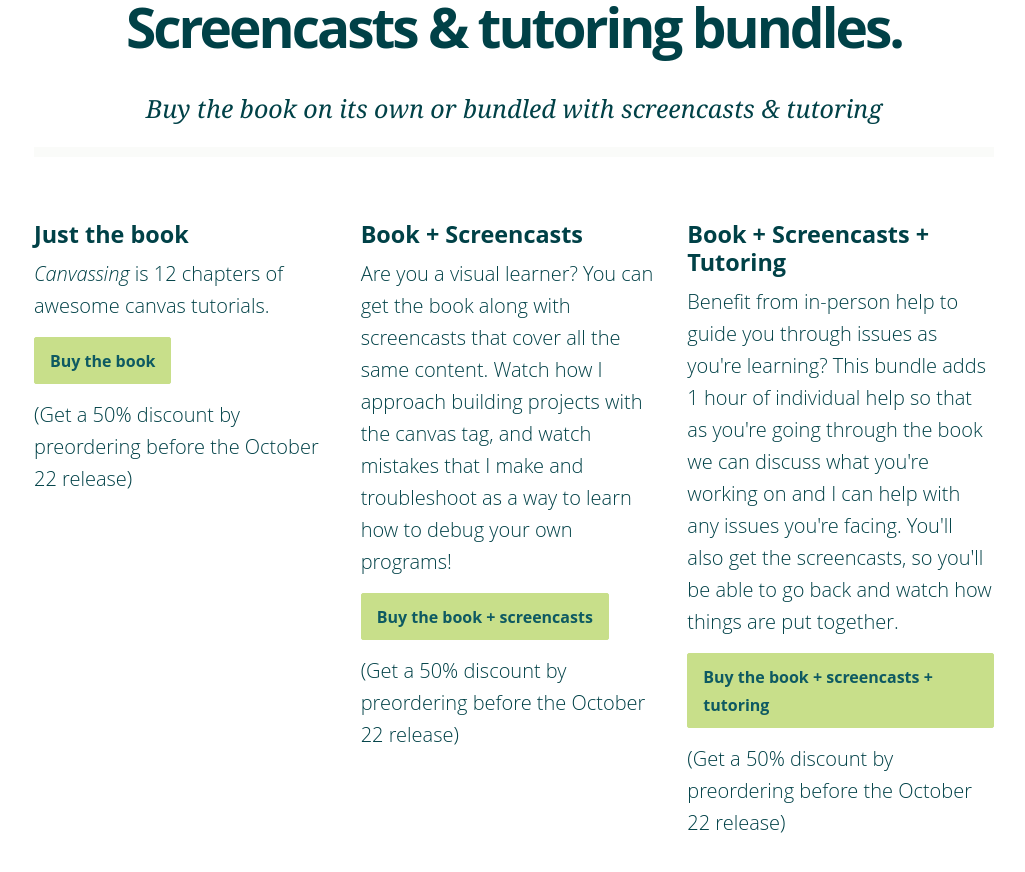
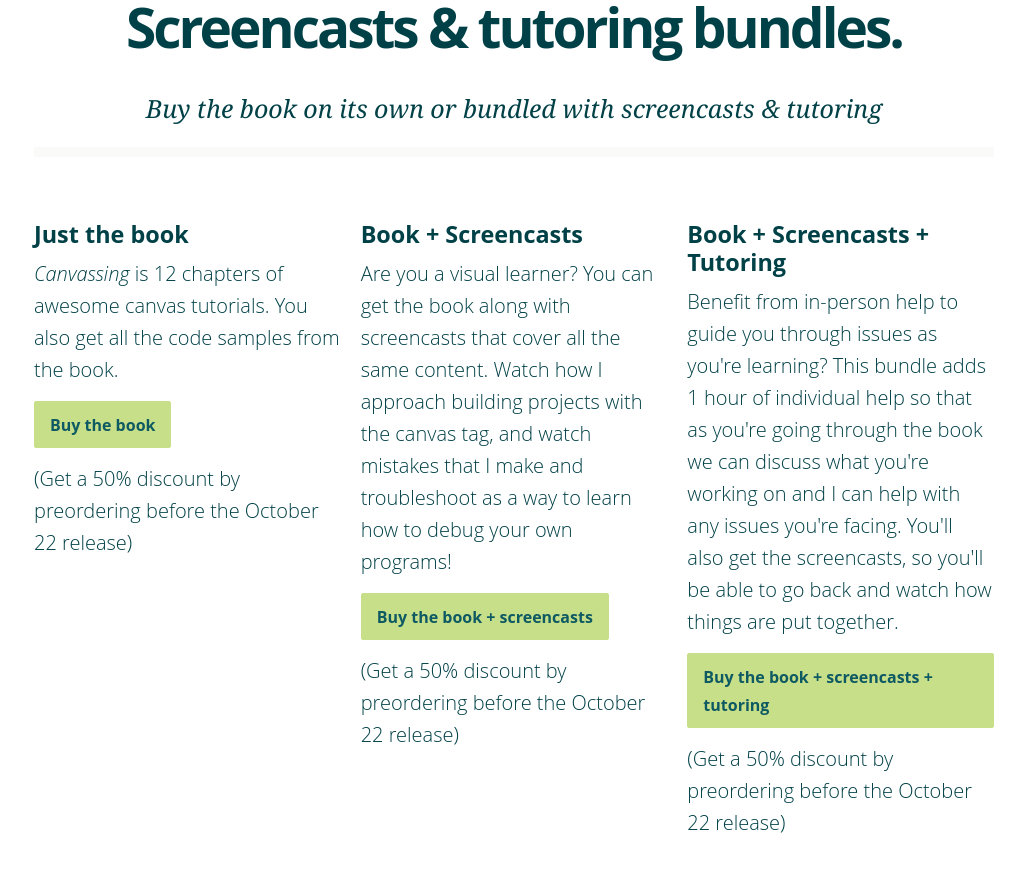
Before and after one commit to learn-js/canvassing, a Jekyll site: the page built from index.html, in a window 1280 px wide and 900 px high, scrolled down 1582 px. Shown: the top 872 px of the window, without its empty margins (126-1151 px from the left). Built offline with Jekyll 4.4.1, drawn with Linux system fonts in a browser that asks for light colours; nearby versions of some CDN libraries; Markdown is read by kramdown in place of the engine named in the settings.

Commit message:
add note about code samples

```diff
--- a/index.html
+++ b/index.html
@@ -87,7 +87,7 @@
         <div class="row">
           <div class="col-xs-12 col-md-4">
             <h3>Just the book</h3>
-            <p><i>Canvassing</i> is 12 chapters of awesome canvas tutorials.</p>
+            <p><i>Canvassing</i> is 12 chapters of awesome canvas tutorials. You also get all the code samples from the book.</p>
 
 <p><a href="https://gumroad.com/l/canvassing" class="button buy">Buy the book</a></p>
 
```
